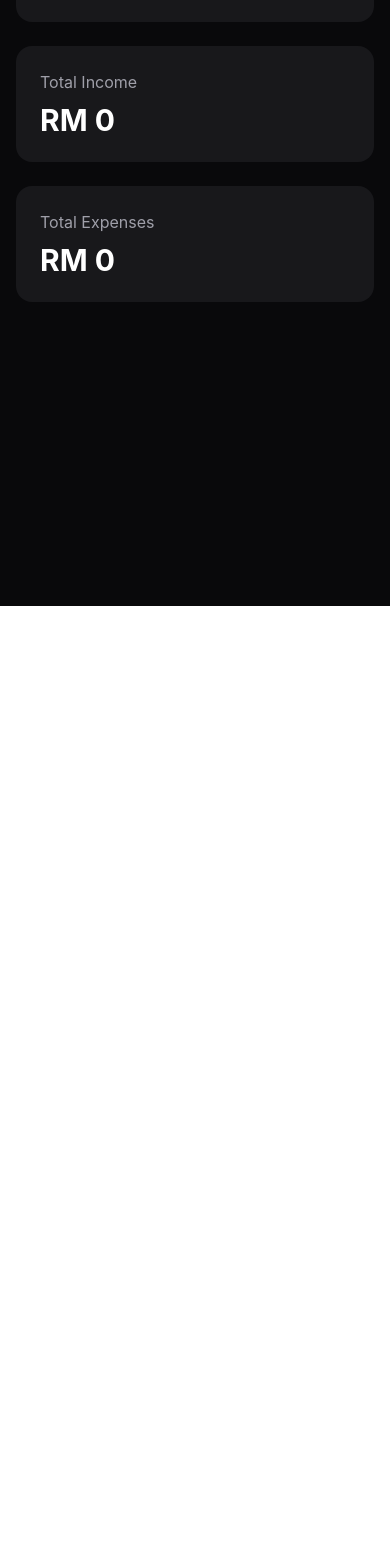
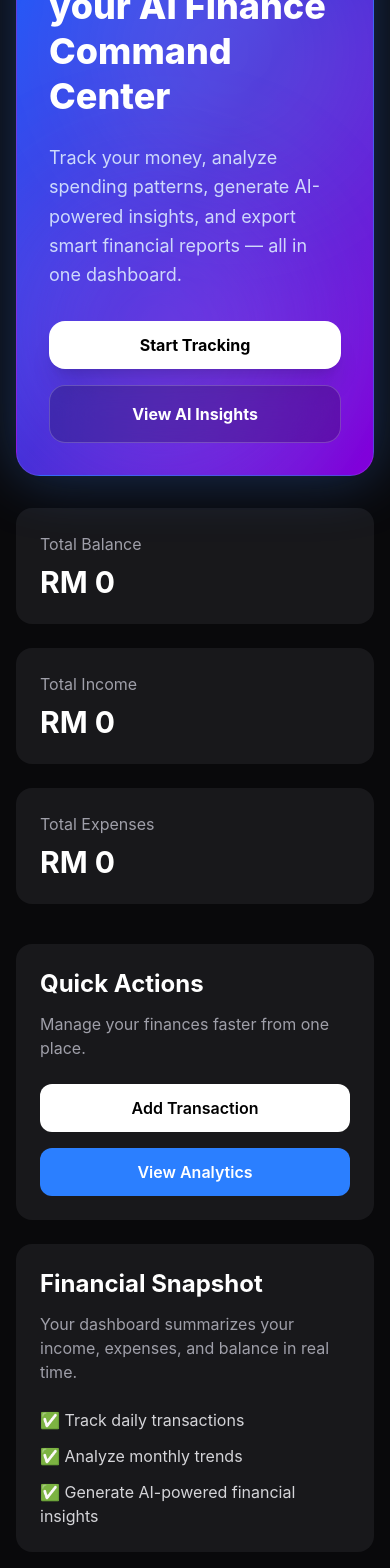
Before and after one commit to balqiskay/finsight-ai, a React (Vite) app in the folder client/: page /dashboard in a window 390 px wide. Shown: the part 238-1806 px from the top of the page. Before the commit the page ends 844 px from the top, so only its background shows below. Built offline with nearby package versions, Linux system fonts and the light colour scheme; sample sign-in values are in the browser's storage.

Commit message:
Enhance dashboard and mobile authentication UI

```diff
--- a/client/src/pages/Dashboard.jsx
+++ b/client/src/pages/Dashboard.jsx
@@ -49,6 +49,39 @@ function Dashboard() {
         <h1 className="text-2xl md:text-4xl font-bold mb-8">
           FinSight AI Dashboard
         </h1>
+
+        <div className="relative overflow-hidden bg-gradient-to-br from-blue-600 via-indigo-700 to-purple-700 p-8 md:p-12 rounded-3xl mb-8 shadow-[0_0_60px_rgba(59,130,246,0.35)] border border-white/10">
+          <div className="absolute top-0 right-0 w-72 h-72 bg-white/10 rounded-full blur-3xl" />
+          <div className="absolute bottom-0 left-0 w-72 h-72 bg-purple-400/20 rounded-full blur-3xl" />
+
+          <h2 className="relative z-10 text-4xl md:text-6xl font-extrabold mb-6 leading-tight">
+            Welcome to your AI Finance Command Center
+          </h2>
+
+          <p className="relative z-10 text-blue-100/90 text-lg md:text-xl max-w-3xl leading-relaxed">
+            Track your money, analyze spending patterns, generate AI-powered insights,
+            and export smart financial reports — all in one dashboard.
+          </p>
+
+          <div className="relative z-10 flex flex-col sm:flex-row gap-4 mt-8">
+
+            <button
+              onClick={() => window.location.href = "/transactions"}
+              className="bg-white text-black px-6 py-3 rounded-2xl font-bold transition duration-300 hover:scale-[1.03] shadow-xl"
+            >
+              Start Tracking
+            </button>
+
+            <button
+              onClick={() => window.location.href = "/analytics"}
+              className="bg-black/20 backdrop-blur-xl text-white px-6 py-4 rounded-2xl font-bold border border-white/20 transition duration-300 hover:scale-[1.03]"
+            >
+              View AI Insights
+            </button>
+
+          </div>
+
+        </div>
 
         <div className="grid grid-cols-1 md:grid-cols-2 xl:grid-cols-3 gap-6 mb-10">
 
@@ -114,6 +147,72 @@ function Dashboard() {
 
         </div>
 
+        <div className="grid grid-cols-1 lg:grid-cols-2 gap-6">
+
+          <div className="bg-zinc-900 p-6 rounded-2xl transition duration-300 hover:-translate-y-1 hover:bg-zinc-800">
+
+            <h2 className="text-2xl font-bold mb-3">
+              Quick Actions
+            </h2>
+
+            <p className="text-zinc-400 mb-6">
+              Manage your finances faster from one place.
+            </p>
+
+            <div className="flex flex-col sm:flex-row gap-4">
+
+              <button
+                onClick={() =>
+                  window.location.href = "/transactions"
+                }
+                className="bg-white text-black px-6 py-3 rounded-xl font-semibold transition duration-300 hover:scale-[1.02]"
+              >
+                Add Transaction
+              </button>
+
+              <button
+                onClick={() =>
+                  window.location.href = "/analytics"
+                }
+                className="bg-blue-500 text-white px-6 py-3 rounded-xl font-semibold transition duration-300 hover:scale-[1.02]"
+              >
+                View Analytics
+              </button>
+
+            </div>
+
+          </div>
+
+          <div className="bg-zinc-900 p-6 rounded-2xl transition duration-300 hover:-translate-y-1 hover:bg-zinc-800">
+
+            <h2 className="text-2xl font-bold mb-3">
+              Financial Snapshot
+            </h2>
+
+            <p className="text-zinc-400 mb-6">
+              Your dashboard summarizes your income, expenses, and balance in real time.
+            </p>
+
+            <div className="space-y-3 text-zinc-300">
+
+              <p>
+                ✅ Track daily transactions
+              </p>
+
+              <p>
+                ✅ Analyze monthly trends
+              </p>
+
+              <p>
+                ✅ Generate AI-powered financial insights
+              </p>
+
+            </div>
+
+          </div>
+
+        </div>
+
       </div>
 
     </MainLayout>
--- a/client/src/pages/Login.jsx
+++ b/client/src/pages/Login.jsx
@@ -92,6 +92,25 @@ function Login() {
         </div>
 
         <div className="p-8 md:p-12">
+          <div className="md:hidden mb-8 relative overflow-hidden rounded-2xl bg-gradient-to-br from-blue-600 via-indigo-700 to-purple-700 p-6 border border-white/10 shadow-[0_0_40px_rgba(59,130,246,0.25)]">
+
+            <div className="absolute -top-10 -right-10 w-32 h-32 bg-white/20 rounded-full blur-2xl" />
+
+            <div className="relative z-10">
+              <p className="text-sm text-blue-100 mb-2">
+                Welcome to
+              </p>
+
+              <h1 className="text-4xl font-extrabold mb-3">
+                FinSight AI
+              </h1>
+
+              <p className="text-blue-100 text-sm leading-relaxed">
+                Track money, analyze spending, generate AI insights, and export smart financial reports.
+              </p>
+            </div>
+
+          </div>
 
           <div className="mb-8">
             <h2 className="text-4xl font-bold mb-2">
```
